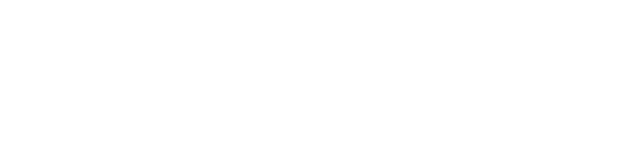
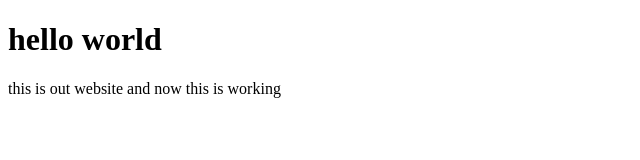
Before and after one commit to meekailkhan/Safari-Villa, a plain HTML site: page index.html in a window 1280 px wide. Shown: the whole page, without its empty margins (0-640 px from the left). Drawn offline with Linux system fonts and the light colour scheme.

Commit message:
some changes

```diff
--- a/index.html
+++ b/index.html
@@ -6,6 +6,7 @@
     <title>Document</title>
 </head>
 <body>
-
+    <h1>hello world</h1>
+    <p>this is out website and now this is working</p>
 </body>
 </html>
```
